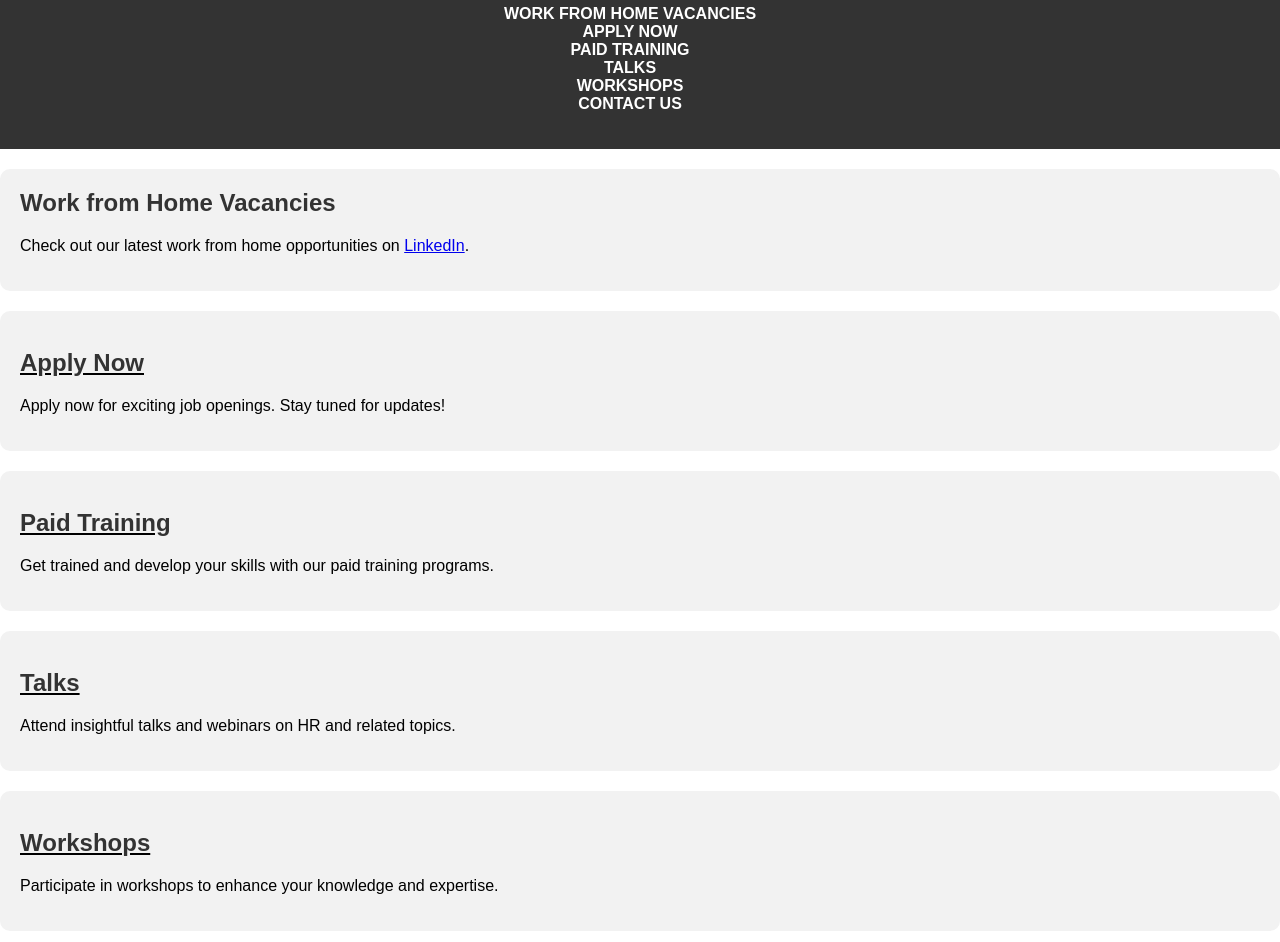
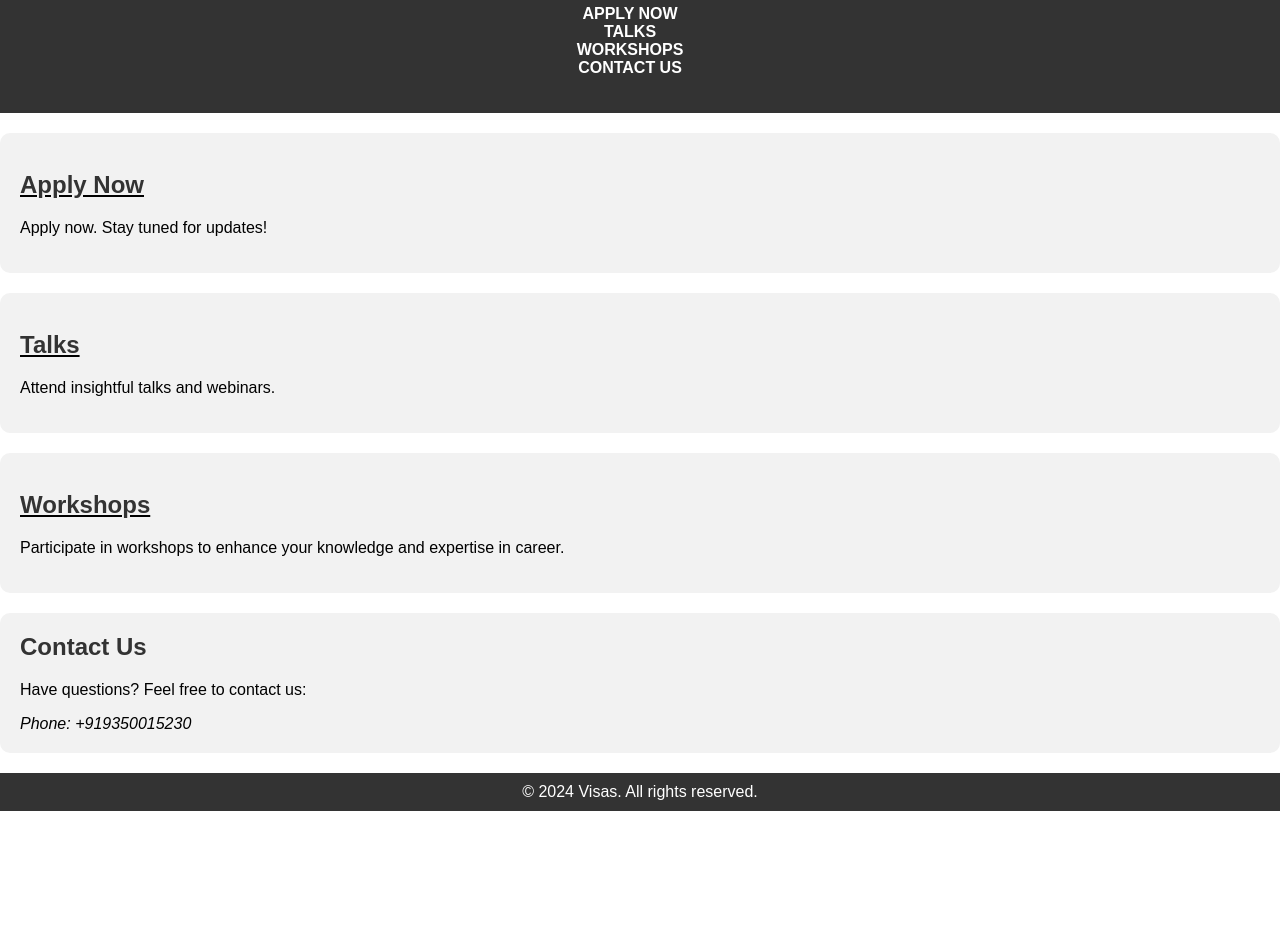
Before and after one commit to Vaishali8053/jobProspect, a plain HTML site: page index.html in a window 1280 px wide. Shown: the part 77-1019 px from the top of the page. After the commit the page ends 888 px from the top, so only its background shows below. Drawn offline with Linux system fonts and the light colour scheme.

Commit message:
Update index Canadian.html

```diff
--- a/index.html
+++ b/index.html
@@ -121,14 +121,10 @@
 </head>
 <body>
     <header>
-        <h1>Work Opportunity News</h1>
+        <h1>APPLY FOR CANADA/ USA/ UK/ AUSTRALIA</h1>
         <nav>
             <ul>
-                <li><a href="#work-from-home">Work from Home Vacancies</a></li>
-                <br>
                 <li><a href="#apply-now">Apply Now</a></li>
-                <br>
-                <li><a href="#paid-training">Paid Training</a></li>
                 <br>
                 <li><a href="#talks">Talks</a></li>
                 <br>
@@ -139,41 +135,31 @@
         </nav>
     </header>
 
-    <section id="work-from-home">
-        <h2>Work from Home Vacancies</h2>
-        <p>Check out our latest work from home opportunities on <a href="https://www.linkedin.com/in/vaishali-kamboj-2739a42a5?utm_source=share&utm_campaign=share_via&utm_content=profile&utm_medium=android_app ">LinkedIn</a>.</p>
-    </section>
-
     <section id="apply-now">
-        <a href="https://wa.me/+919592437070" style="padding-left:5px;color:inherit;text-decoration: none;text-decoration: underline;"><h2>Apply Now</h2></a>
-        <p>Apply now for exciting job openings. Stay tuned for updates!</p>
-    </section>
-
-    <section id="paid-training">
-        <a href="https://wa.me/+919592437070" style="padding-left:5px;color:inherit;text-decoration: none;text-decoration: underline;"><h2>Paid Training</h2></a>
-        <p>Get trained and develop your skills with our paid training programs.</p>
+        <a href="https://wa.me/+919350015230" style="padding-left:5px;color:inherit;text-decoration: none;text-decoration: underline;"><h2>Apply Now</h2></a>
+        <p>Apply now. Stay tuned for updates!</p>
     </section>
 
     <section id="talks">
-        <a href="https://wa.me/+919592437070" style="padding-left:5px;color:inherit;text-decoration: none;text-decoration: underline;"><h2>Talks</h2></a>
-        <p>Attend insightful talks and webinars on HR and related topics.</p>
+        <a href="https://wa.me/+919350015230" style="padding-left:5px;color:inherit;text-decoration: none;text-decoration: underline;"><h2>Talks</h2></a>
+        <p>Attend insightful talks and webinars.</p>
     </section>
 
     <section id="workshops">
-        <a href="https://wa.me/+919592437070" style="padding-left:5px;color:inherit;text-decoration: none;text-decoration: underline;"><h2>Workshops</h2></a>
-        <p>Participate in workshops to enhance your knowledge and expertise.</p>
+        <a href="https://wa.me/+919350015230" style="padding-left:5px;color:inherit;text-decoration: none;text-decoration: underline;"><h2>Workshops</h2></a>
+        <p>Participate in workshops to enhance your knowledge and expertise in career.</p>
     </section>
 
     <section id="contact-us">
         <h2>Contact Us</h2>
         <p>Have questions? Feel free to contact us:</p>
         <address>
-            Phone: +919592437070
+            Phone: +919350015230
         </address>
     </section>
 
     <footer>
-        <p>&copy; 2024 Work Opportunity News. All rights reserved.</p>
+        <p>&copy; 2024 Visas. All rights reserved.</p>
     </footer>
 </body>
 </html>
```
